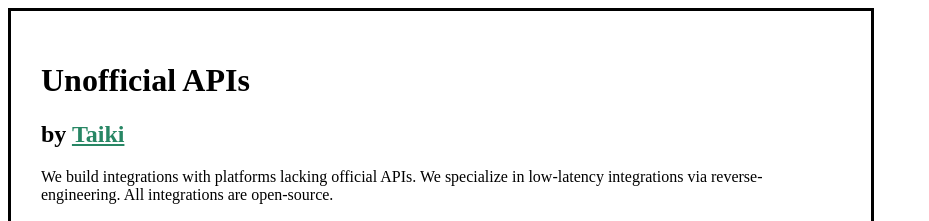
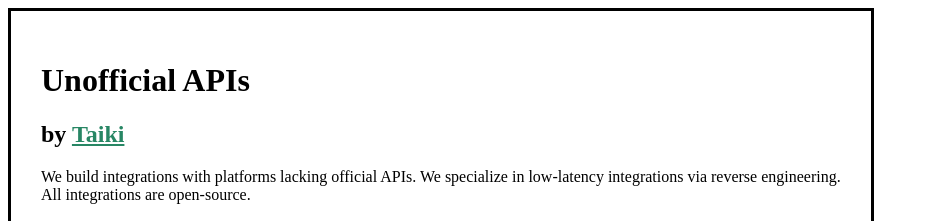
Before and after one commit to Unofficial-APIs/website, a plain HTML site: page index.html in a window 1280 px wide. Shown: the top 221 px of the page, without its empty margins (0-929 px from the left). Drawn offline with Linux system fonts and the light colour scheme.

Commit message:
Update index.html

```diff
--- a/index.html
+++ b/index.html
@@ -21,7 +21,7 @@
             <h1>Unofficial APIs</h1>
             <h2>by <a href="https://taiki.ai" target="_blank" style="color: #278664;">Taiki</a></h2>
             <p>We build integrations with platforms lacking official APIs. We specialize in low-latency integrations via
-                reverse-engineering. All integrations are open-source.</p>
+                reverse engineering. All integrations are open-source.</p>
         </header>
 
         <section>
```
